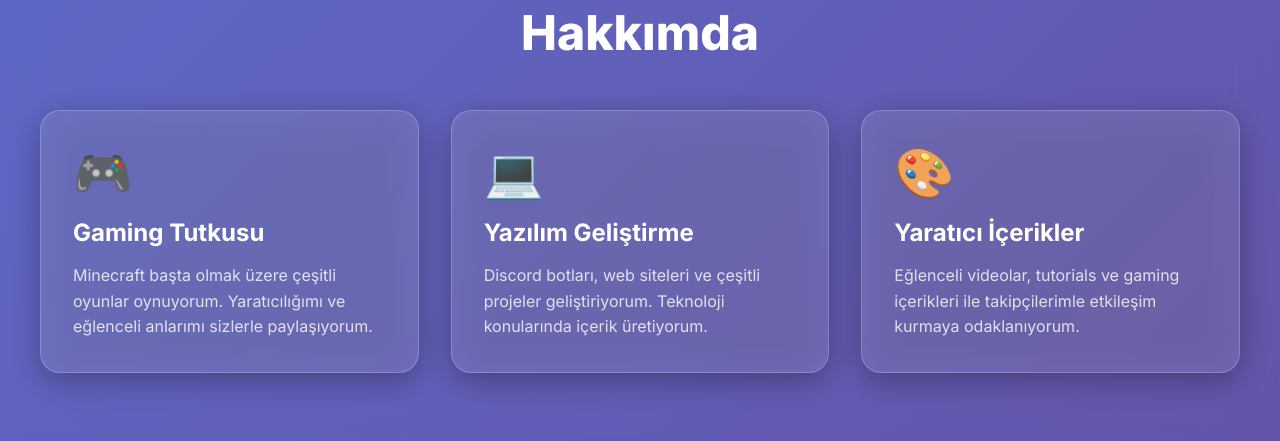
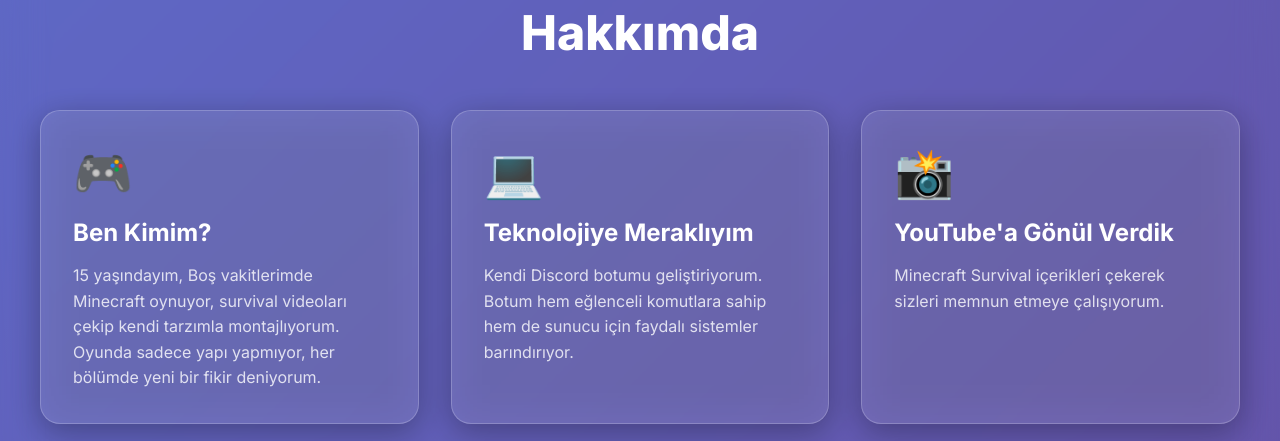
Before and after one commit to BenYaso/benyasobot-website, a plain HTML site: page index.html in a window 1280 px wide. Shown: the part 861-1302 px from the top of the page. Drawn offline with Linux system fonts and the light colour scheme.

Commit message:
Update index.html

```diff
--- a/index.html
+++ b/index.html
@@ -528,20 +528,20 @@
                 <div class="grid">
                     <div class="card">
                         <div class="card-icon">🎮</div>
-                        <h3>Gaming Tutkusu</h3>
-                        <p>Minecraft başta olmak üzere çeşitli oyunlar oynuyorum. Yaratıcılığımı ve eğlenceli anlarımı sizlerle paylaşıyorum.</p>
+                        <h3>Ben Kimim?</h3>
+                        <p>15 yaşındayım, Boş vakitlerimde Minecraft oynuyor, survival videoları çekip kendi tarzımla montajlıyorum. Oyunda sadece yapı yapmıyor, her bölümde yeni bir fikir deniyorum.</p>
                     </div>
 
                     <div class="card">
                         <div class="card-icon">💻</div>
-                        <h3>Yazılım Geliştirme</h3>
-                        <p>Discord botları, web siteleri ve çeşitli projeler geliştiriyorum. Teknoloji konularında içerik üretiyorum.</p>
+                        <h3>Teknolojiye Meraklıyım</h3>
+                        <p>Kendi Discord botumu geliştiriyorum. Botum hem eğlenceli komutlara sahip hem de sunucu için faydalı sistemler barındırıyor.</p>
                     </div>
 
                     <div class="card">
-                        <div class="card-icon">🎨</div>
-                        <h3>Yaratıcı İçerikler</h3>
-                        <p>Eğlenceli videolar, tutorials ve gaming içerikleri ile takipçilerimle etkileşim kurmaya odaklanıyorum.</p>
+                        <div class="card-icon">📸</div>
+                        <h3>YouTube'a Gönül Verdik</h3>
+                        <p>Minecraft Survival içerikleri çekerek sizleri memnun etmeye çalışıyorum. </p>
                     </div>
                 </div>
             </div>
@@ -593,7 +593,7 @@
 
                     <div class="video-card">
                         <div class="video-thumbnail">
-                            <iframe src="https://www.youtube.com/embed/4iiiG9m8aUk&t?start=10" frameborder="0" allowfullscreen></iframe>
+                            <iframe src="https://www.youtube.com/embed/4iiiG9m8aUk?start=10" frameborder="0" allowfullscreen></iframe>
                         </div>
                         <h3>Köyü Korumak İçin DEV Gözcü Kulesi Yaptım!</h3>
                         <p>Köyümüzü korumak için harika bir GÖZCÜ KULESİ inşa ettim.</p>
```
